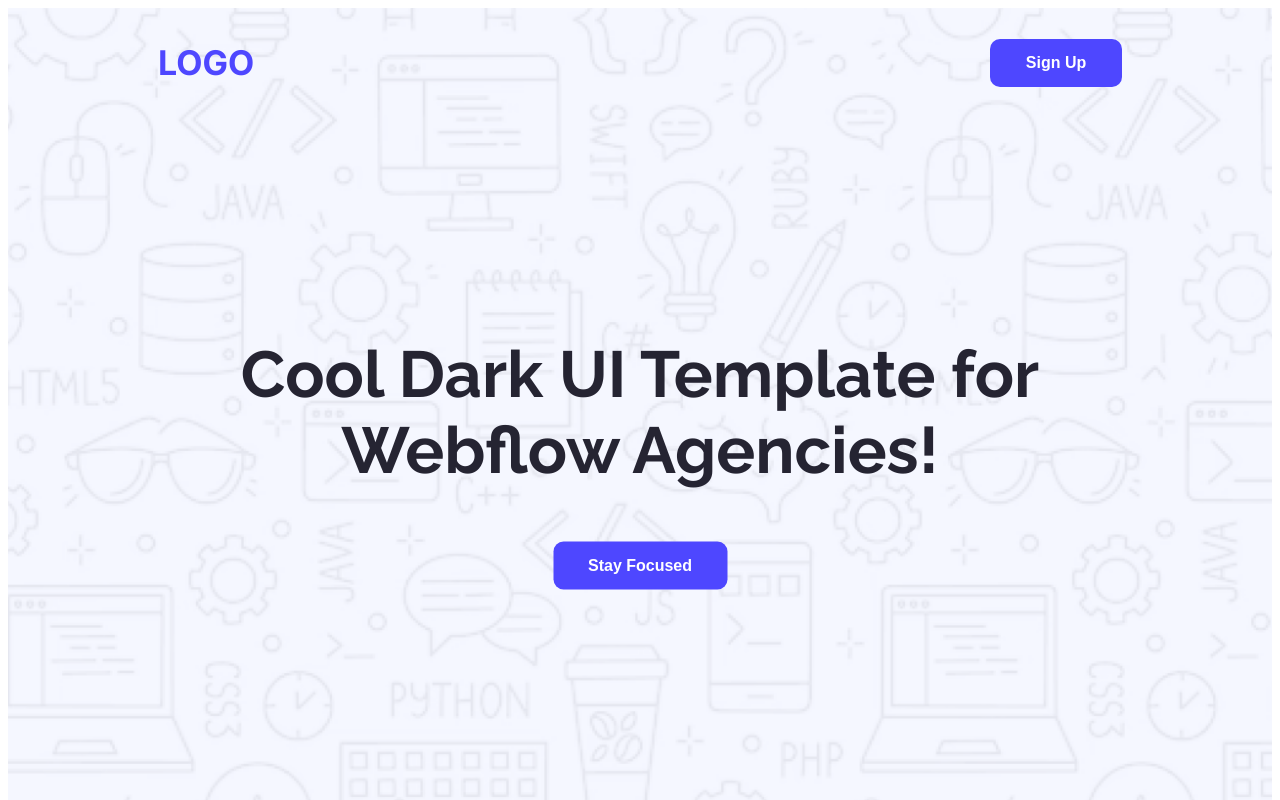
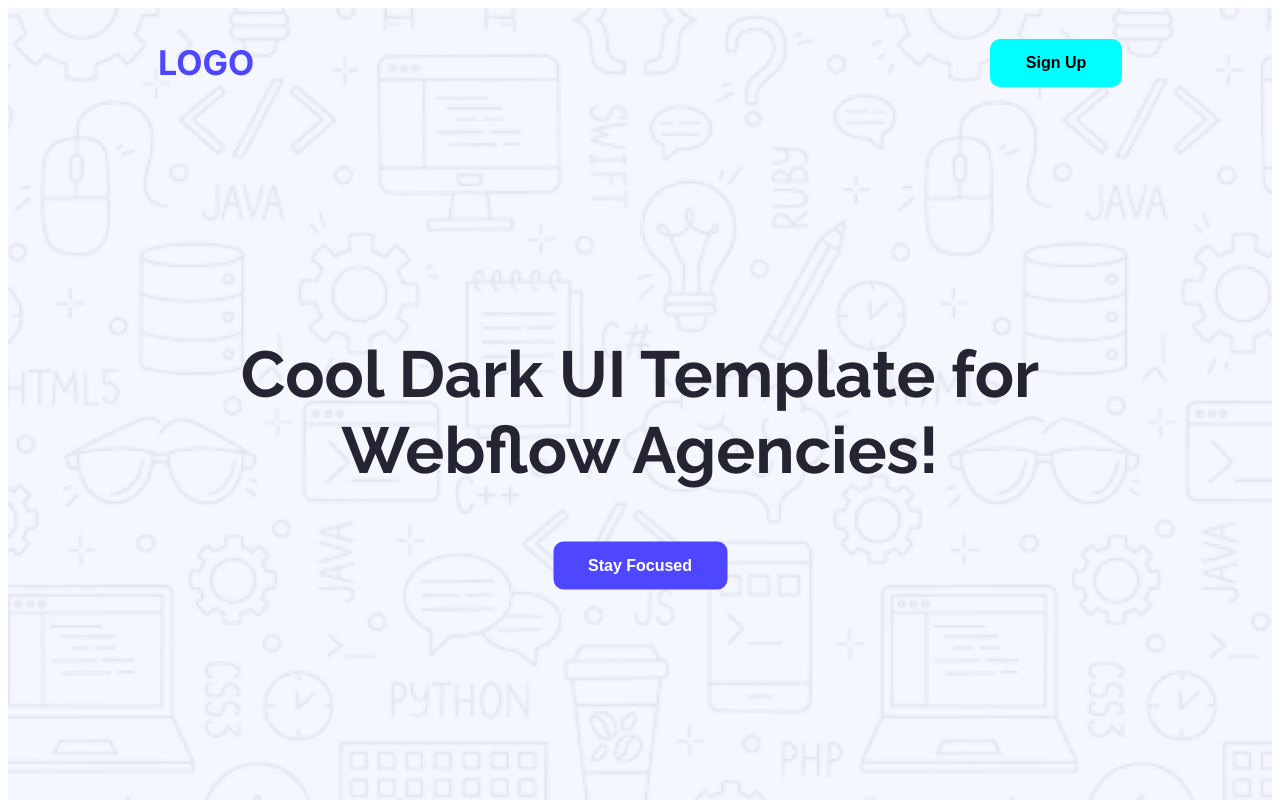
Before and after one commit to didarulshahriar37/PH-Assignment-01, a plain HTML site: page index.html in a window 1280 px wide. In both pictures the pointer is over the button "Sign Up". Shown: the top 800 px of the page. Drawn offline with Linux system fonts and the light colour scheme.

Commit message:
Added hover effects

```diff
--- a/styles/assignment01.css
+++ b/styles/assignment01.css
@@ -49,6 +49,12 @@ nav{
     font-size: 16px;
     border-radius: 10px;
     border: none;
+    cursor: pointer;
+}
+.button-decoration:hover{
+    background-color: aqua;
+    color: black;
+    transition: 0.3s;
 }
 nav button{
     width: 132px;
@@ -324,3 +330,7 @@ footer{
     text-decoration: none;
     color: #8987A1;
 }
+.footer-list .footer-links:hover{
+    color: blue;
+    transition: 0.2s;
+}
```
